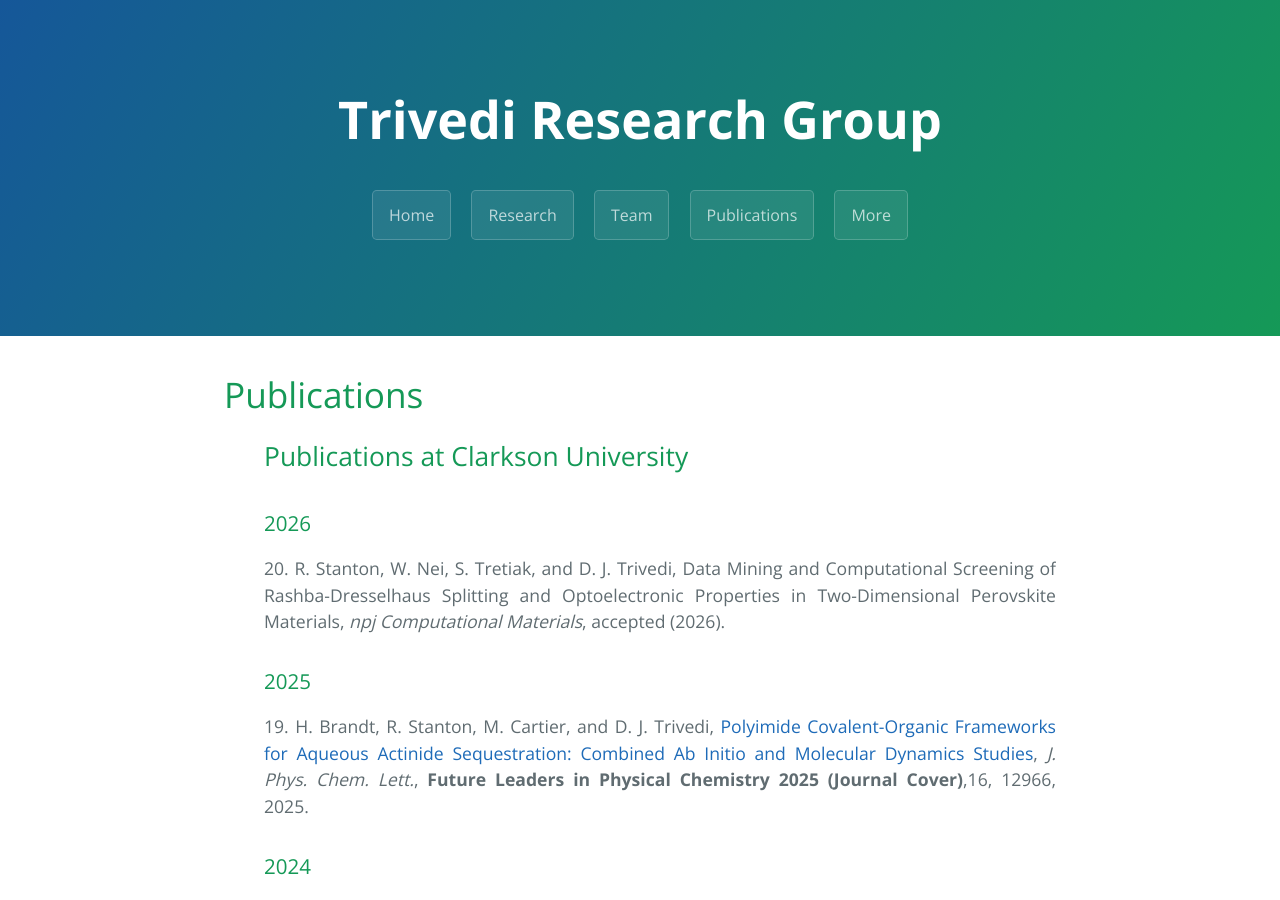
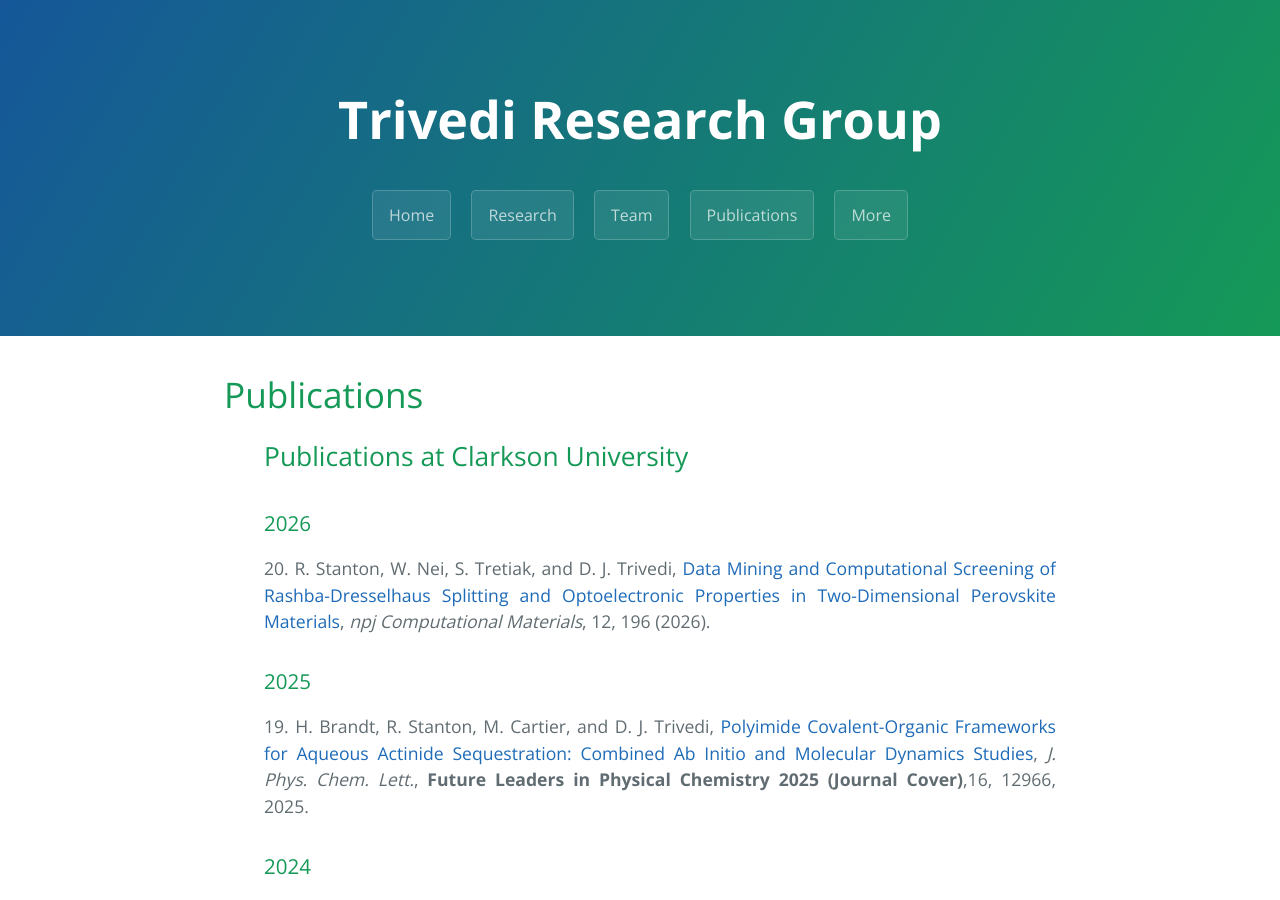
Before and after one commit to dharatrivedi/dharatrivedi.github.io, a Jekyll site: the page built from publication.html, in a window 1280 px wide and 900 px high. Built offline with Jekyll 4.4.1, drawn with Linux system fonts in a browser that asks for light colours.

Commit message:
Update publication.html

```diff
--- a/publication.html
+++ b/publication.html
@@ -8,7 +8,7 @@ title: {{ site.name }}
   <ul class="clearfix" style="text-align:justify">
     <h2>Publications at Clarkson University</h2>
     <h3>2026</h3>
-     20. R. Stanton, W. Nei, S. Tretiak, and D. J. Trivedi, Data Mining and Computational Screening of Rashba-Dresselhaus Splitting and Optoelectronic Properties in Two-Dimensional Perovskite Materials, <i>npj Computational Materials</i>, accepted (2026).
+     20. R. Stanton, W. Nei, S. Tretiak, and D. J. Trivedi, <a href="https://doi.org/10.1038/s41524-026-02049-2">Data Mining and Computational Screening of Rashba-Dresselhaus Splitting and Optoelectronic Properties in Two-Dimensional Perovskite Materials</a>, <i>npj Computational Materials</i>, 12, 196 (2026).
           <p> </p>
     <h3>2025</h3>
      19. H. Brandt, R. Stanton, M. Cartier, and D. J. Trivedi, <a href="https://doi.org/10.1021/acs.jpclett.5c02772">Polyimide Covalent-Organic Frameworks for Aqueous Actinide Sequestration: Combined Ab Initio and Molecular Dynamics Studies</a>, <i>J. Phys. Chem. Lett.</i>, <b>Future Leaders in Physical Chemistry 2025 (Journal Cover)</b>,16, 12966, 2025.
```
